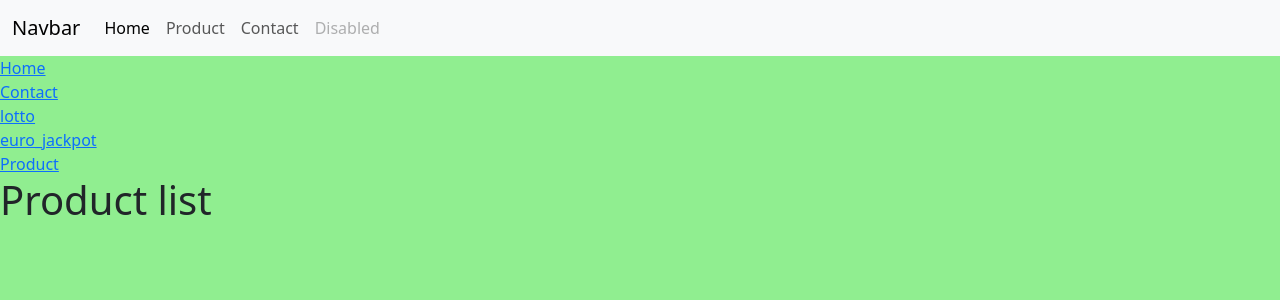
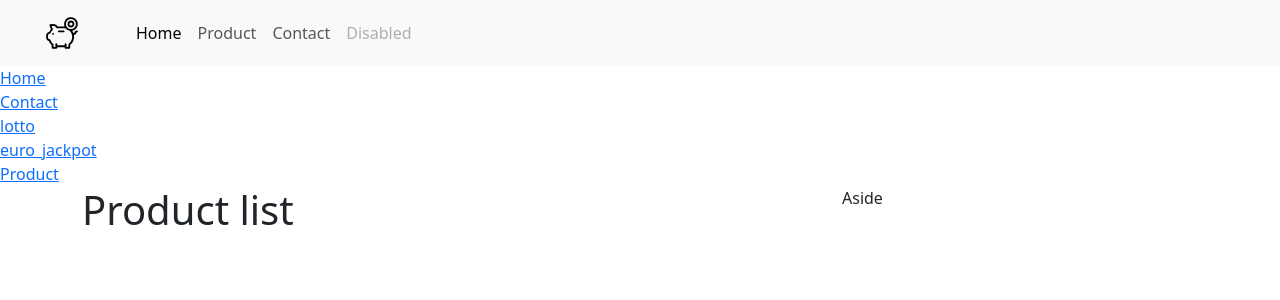
Before and after one commit to SArkadiusz/alegrosz, a Django app: page /products/ in a window 1280 px wide. Shown: the top 300 px of the page. Run offline with Django 5.2, Linux system fonts and the light colour scheme; data that the repository does not hold is empty; some libraries are stand-ins or nearby versions.

Commit message:
add images

```diff
--- a/product/templates/product/products.html
+++ b/product/templates/product/products.html
@@ -2,10 +2,6 @@
 {% load static %}
 {% block title %}Product list{% endblock %}
 
-{% block styles %}
-    {{ block.super }}
-    <link rel="stylesheet" href="{% static 'css/main.css' %}">
-{% endblock %}
 
 {% block header %}
 {% endblock %}
--- a/static/css/main.css
+++ b/static/css/main.css
@@ -1,4 +1,13 @@
-body {
-    background-color: lightgreen;
+/*body {*/
+/*    background-color: lightgreen;*/
 
+/*}*/
+
+.logo {
+    width: 100px;
+    height: 40px;
 }
+
+.img{
+    width: 100%;
+}
--- a/templates/base.html
+++ b/templates/base.html
@@ -11,6 +11,7 @@
 
     {% block styles %}
         <link rel="stylesheet" href="{% static 'css/bootstrap.min.css' %}">
+        <link rel="stylesheet" href="{% static 'css/main.css' %}">
     {% endblock %}
 
     {% block scripts %}
@@ -23,50 +24,21 @@
 {% block header %}
 {% endblock %}
 
-{#<nav class="navbar navbar-expand-lg bg-body-tertiary">#}
-{#  <div class="container-fluid">#}
-{#    <a class="navbar-brand" href="#">Navbar</a>#}
-{#    <button class="navbar-toggler" type="button" data-bs-toggle="collapse" data-bs-target="#navbarSupportedContent" aria-controls="navbarSupportedContent" aria-expanded="false" aria-label="Toggle navigation">#}
-{#      <span class="navbar-toggler-icon"></span>#}
-{#    </button>#}
-{#    <div class="collapse navbar-collapse" id="navbarSupportedContent">#}
-{#      <ul class="navbar-nav me-auto mb-2 mb-lg-0">#}
-{#        <li class="nav-item">#}
-{#          <a class="nav-link active" aria-current="page" href="#">Home</a>#}
-{#        </li>#}
-{#        <li class="nav-item">#}
-{#          <a class="nav-link" href="#">Link</a>#}
-{#        </li>#}
-{#        <li class="nav-item dropdown">#}
-{#          <a class="nav-link dropdown-toggle" href="#" role="button" data-bs-toggle="dropdown" aria-expanded="false">#}
-{#            Dropdown#}
-{#          </a>#}
-{#          <ul class="dropdown-menu">#}
-{#            <li><a class="dropdown-item" href="#">Action</a></li>#}
-{#            <li><a class="dropdown-item" href="#">Another action</a></li>#}
-{#            <li><hr class="dropdown-divider"></li>#}
-{#            <li><a class="dropdown-item" href="#">Something else here</a></li>#}
-{#          </ul>#}
-{#        </li>#}
-{#        <li class="nav-item">#}
-{#          <a class="nav-link disabled" aria-disabled="true">Disabled</a>#}
-{#        </li>#}
-{#      </ul>#}
-{#      <form class="d-flex" role="search">#}
-{#        <input class="form-control me-2" type="search" placeholder="Search" aria-label="Search">#}
-{#        <button class="btn btn-outline-success" type="submit">Search</button>#}
-{#      </form>#}
-{#    </div>#}
-{#  </div>#}
-{#</nav>#}
 
 
 
 {% include 'partials/nav.html' %}
 
-{% block container %}
+<div class="container">
+    <div class="row">
+        <div class="col-12 col-md-8">
+            {% block container %}{% endblock %}
+        </div>
+        <div class="col-12 col-md-4">
+            {% block aside %}Aside{% endblock %}
+        </div>
+    </div>
 
-{% endblock %}
-
+</div>
 </body>
 </html>
--- a/templates/partials/nav.html
+++ b/templates/partials/nav.html
@@ -1,6 +1,9 @@
+{% load static %}
 <nav class="navbar navbar-expand-lg bg-body-tertiary">
   <div class="container-fluid">
-    <a class="navbar-brand" href="#">Navbar</a>
+    <a class="navbar-brand" href="{% url 'home:home' %}">
+        <img class="logo" src="{% static 'images/logo.svg' %}" alt="Logo Alegrosz">
+    </a>
     <button class="navbar-toggler" type="button" data-bs-toggle="collapse" data-bs-target="#navbarNav" aria-controls="navbarNav" aria-expanded="false" aria-label="Toggle navigation">
       <span class="navbar-toggler-icon"></span>
     </button>
```
Also changed, not shown: static/images/logo.svg (added).
